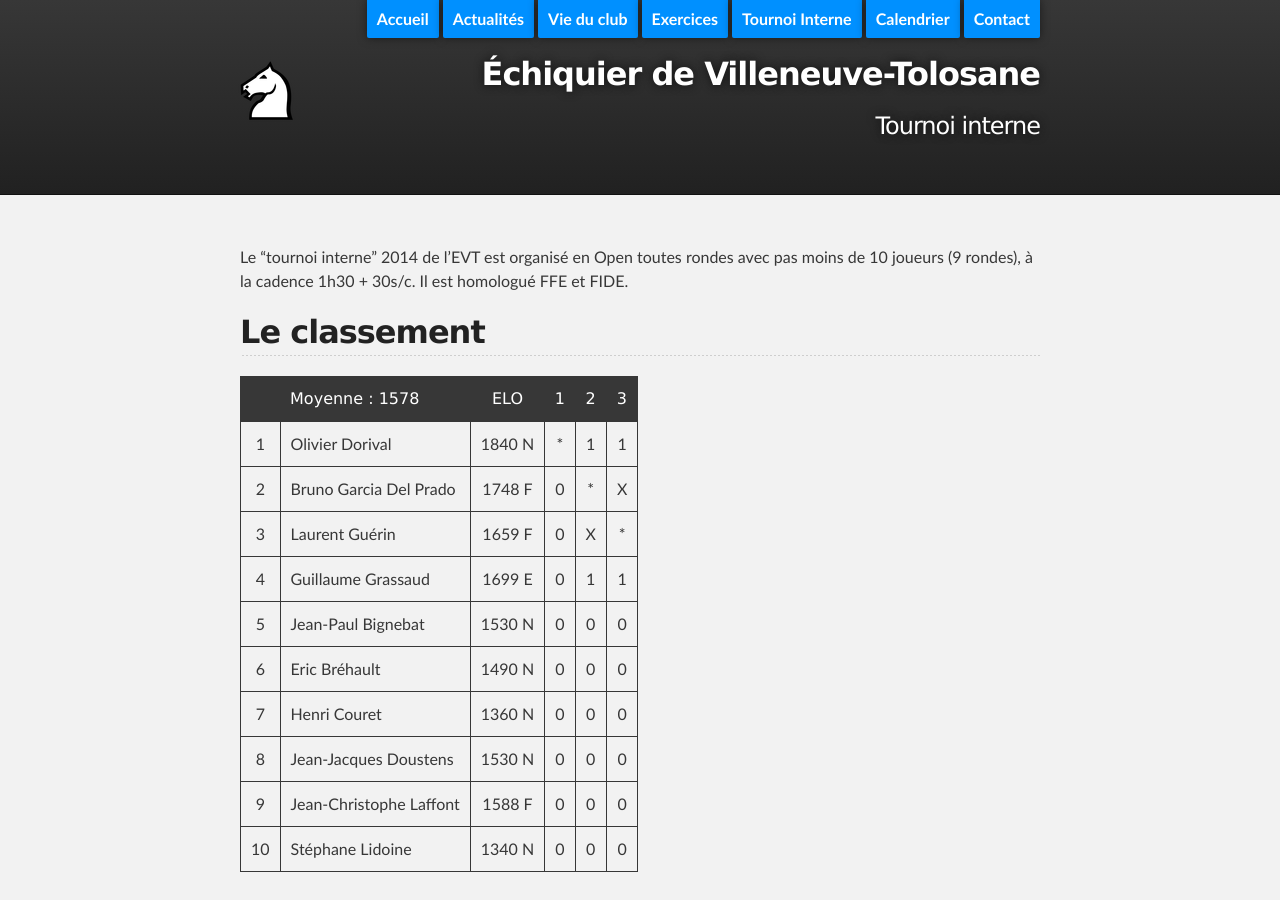
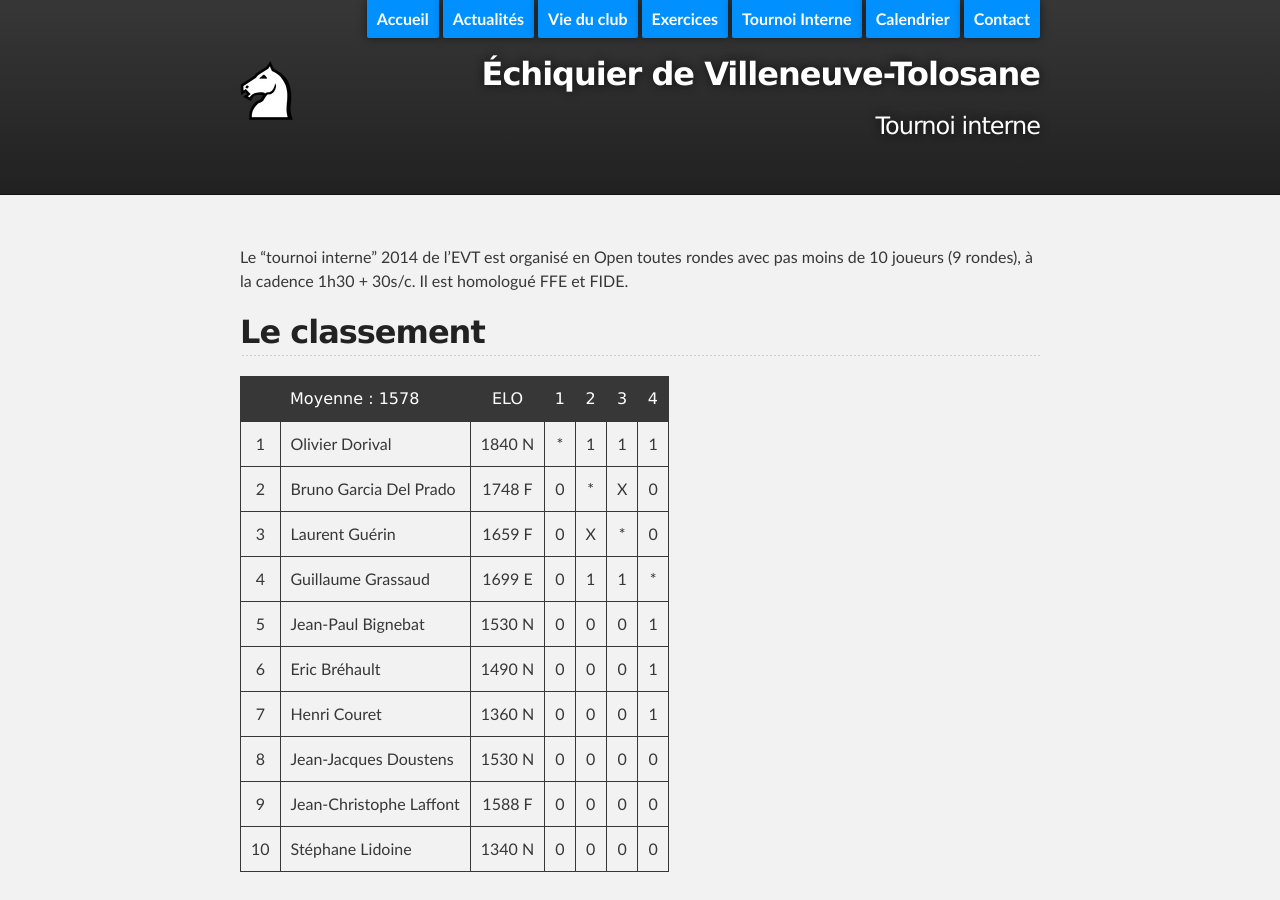
Before and after one commit to echiquier-villeneuve-tolosane/echiquier-villeneuve-tolosane.github.io, a Jekyll site: the page built from tournoiinterne.md, in a window 1280 px wide and 900 px high. Built offline with Jekyll 4.4.1, drawn with Linux system fonts in a browser that asks for light colours; nearby versions of some CDN libraries.

Commit message:
Updated tournoiinterne.md

```diff
--- a/tournoiinterne.md
+++ b/tournoiinterne.md
@@ -9,18 +9,18 @@
 
 ## Le classement
 
-|   | Moyenne : 1578          | ELO    | 1 | 2 | 3 |
-|:-:| ----------------------- |:------:|:-:|:-:|:-:|
-|1  | Olivier Dorival 		  | 1840 N | * | 1 | 1 |
-|2  | Bruno Garcia Del Prado  | 1748 F | 0 | * | X |
-|3  | Laurent Guérin          | 1659 F | 0 | X | * |
-|4  | Guillaume Grassaud      | 1699 E | 0 | 1 | 1 |
-|5  | Jean-Paul Bignebat      | 1530 N | 0 | 0 | 0 |
-|6  | Eric Bréhault           | 1490 N | 0 | 0 | 0 |
-|7  | Henri Couret            | 1360 N | 0 | 0 | 0 |
-|8  | Jean-Jacques Doustens   | 1530 N | 0 | 0 | 0 |
-|9  | Jean-Christophe Laffont | 1588 F | 0 | 0 | 0 |
-|10 | Stéphane Lidoine        | 1340 N | 0 | 0 | 0 |
+|   | Moyenne : 1578          | ELO    | 1 | 2 | 3 | 4 |
+|:-:| ----------------------- |:------:|:-:|:-:|:-:|:-:|
+|1  | Olivier Dorival 		  | 1840 N | * | 1 | 1 | 1 |
+|2  | Bruno Garcia Del Prado  | 1748 F | 0 | * | X | 0 |
+|3  | Laurent Guérin          | 1659 F | 0 | X | * | 0 |
+|4  | Guillaume Grassaud      | 1699 E | 0 | 1 | 1 | * |
+|5  | Jean-Paul Bignebat      | 1530 N | 0 | 0 | 0 | 1 |
+|6  | Eric Bréhault           | 1490 N | 0 | 0 | 0 | 1 |
+|7  | Henri Couret            | 1360 N | 0 | 0 | 0 | 1 |
+|8  | Jean-Jacques Doustens   | 1530 N | 0 | 0 | 0 | 0 |
+|9  | Jean-Christophe Laffont | 1588 F | 0 | 0 | 0 | 0 |
+|10 | Stéphane Lidoine        | 1340 N | 0 | 0 | 0 | 0 |
 
 ## Le détail, ronde après ronde
 
```
